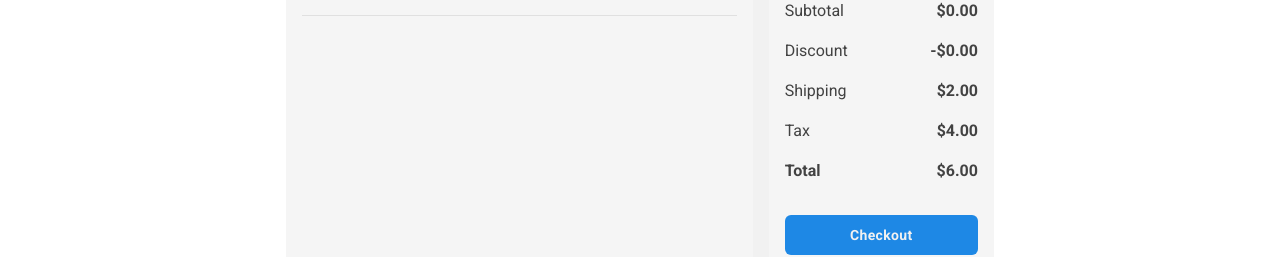
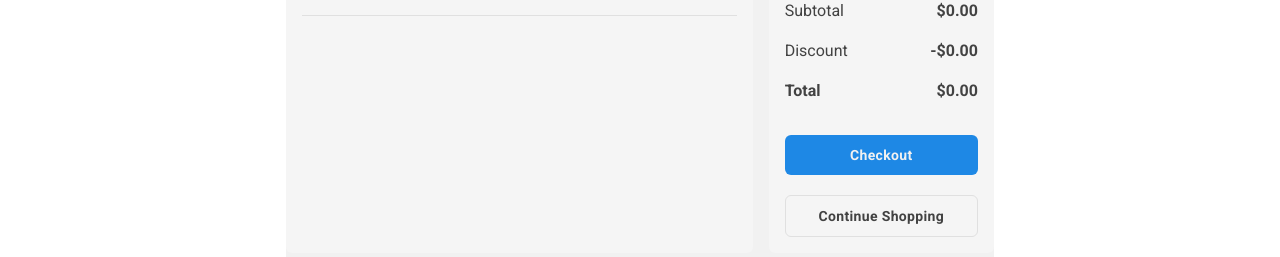
Before and after one commit to Ahteshamull/Class_E-Commerce-B_F_D, a React (Vite) app in the folder FrontEnd/: page /card in a window 1280 px wide. Shown: the part 211-468 px from the top of the page. Built offline with nearby package versions, Linux system fonts and the light colour scheme; a web font is replaced by a local one.

Commit message:
card changes

```diff
--- a/FrontEnd/src/pages/Card.jsx
+++ b/FrontEnd/src/pages/Card.jsx
@@ -77,9 +77,8 @@ const Card = () => {
       0
     );
 
-    const shipping = 2.0;
-    const tax = 4.0;
-    let grandTotal = subtotal + shipping + tax;
+
+    let grandTotal = subtotal
 
     return { subtotal, totalDiscount, grandTotal };
   }, [products]);
@@ -171,12 +170,7 @@ const Card = () => {
                     -${totalDiscount.toFixed(2)}
                   </span>
                 </li>
-                <li className="flex flex-wrap gap-4 text-base">
-                  Shipping <span className="ml-auto font-bold">$2.00</span>
-                </li>
-                <li className="flex flex-wrap gap-4 text-base">
-                  Tax <span className="ml-auto font-bold">$4.00</span>
-                </li>
+
                 <li className="flex flex-wrap gap-4 text-base font-bold">
                   Total{" "}
                   <span className="ml-auto">${grandTotal.toFixed(2)}</span>
```
